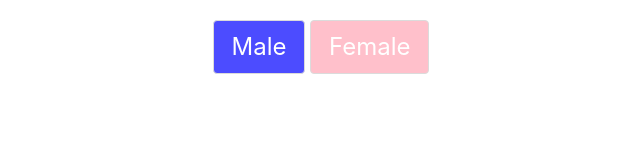
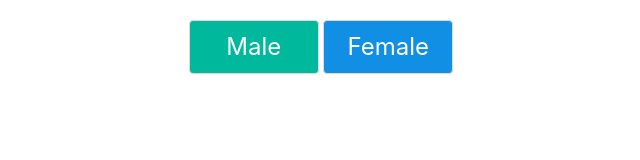
Before and after one commit to Orrison/aac-coding-challenge, a website: page index.html in a window 1280 px wide. Shown: the whole page, without its empty margins (319-959 px from the left). Drawn offline with nearby package versions, Linux system fonts and the light colour scheme.

Commit message:
Crush gender sterotypes

```diff
--- a/assets/css/styles.css
+++ b/assets/css/styles.css
@@ -6,13 +6,17 @@
     padding: .75rem 2rem .75rem 2rem;
 }
 
+button {
+    width: 130px;
+}
+
 button#male {
-    background: #4C4CFF;
+    background: #00b89c;
     color: #fff;
 }
 
 button#female {
-    background: #FFC0CB;
+    background: #118fe4;
     color: #fff;
 }
 
```
